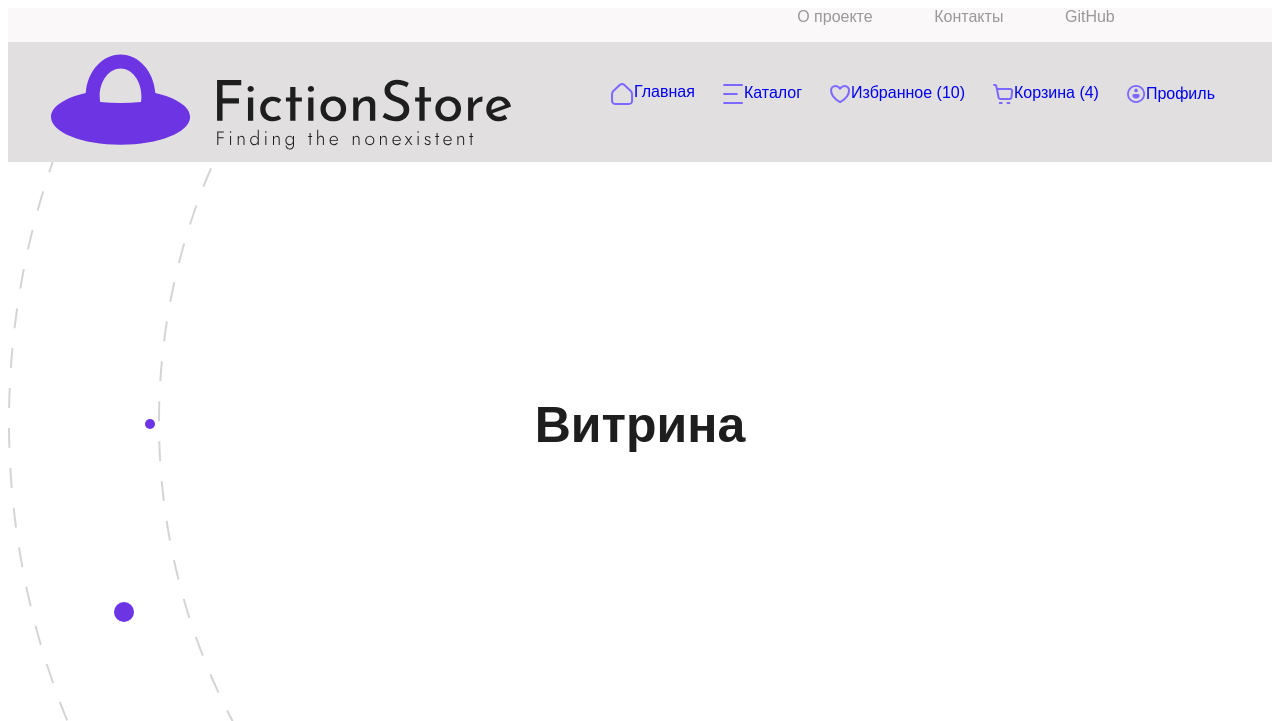
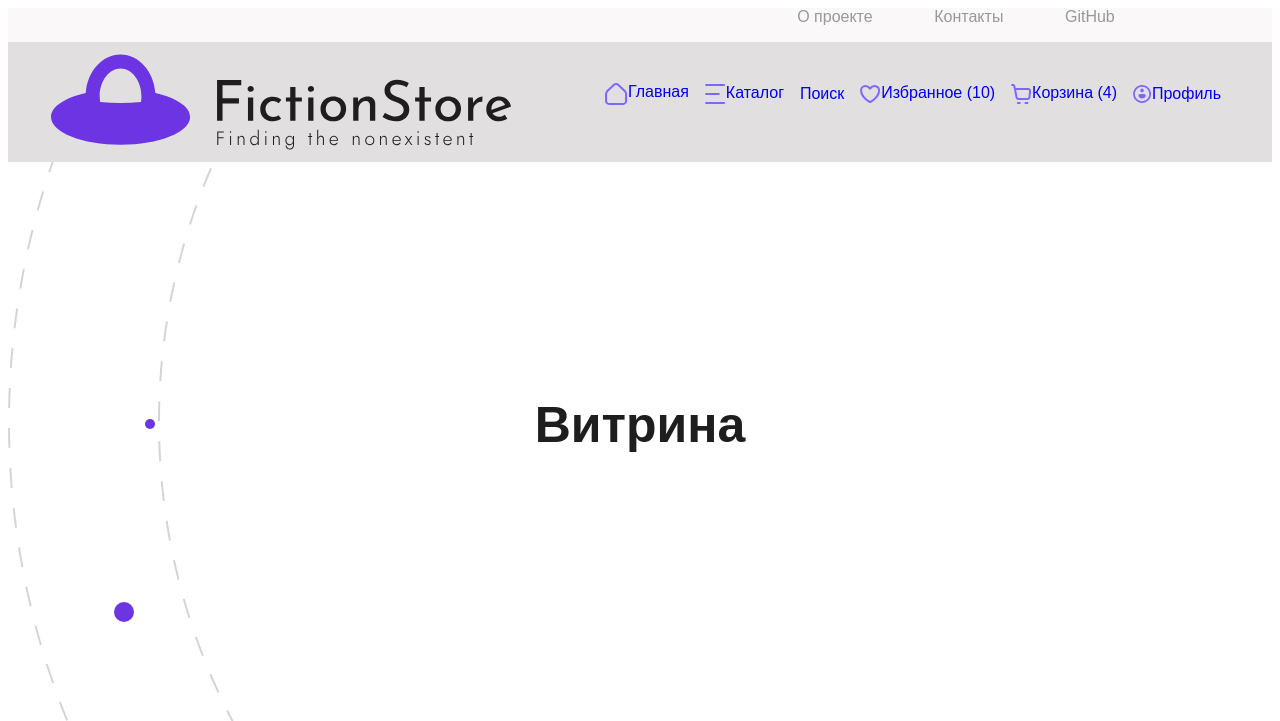
Before and after one commit to BeidinaDaria/Fiction-store, a Flask app: template app/templates/product.html in a window 1280 px wide. Shown: the top 721 px of the page. Run offline with Flask 3, Linux system fonts and the light colour scheme; the template is opened without the code that fills it, so the values that code supplies are empty.

Commit message:
Update product.html

```diff
--- a/app/templates/product.html
+++ b/app/templates/product.html
@@ -28,7 +28,10 @@
                     <img src="..static/img/Catalog.svg">
                     <a href="catalog">Каталог</a>
                 </span>
-
+                <span>
+                    <img scr="..static/img/Search.svg">
+                    <a href="index">Поиск</a>
+                </span>
                 <span>
                     <img src="..static/img/favourite.svg">
                     <a href="favourites">Избранное (10)</a>
```
